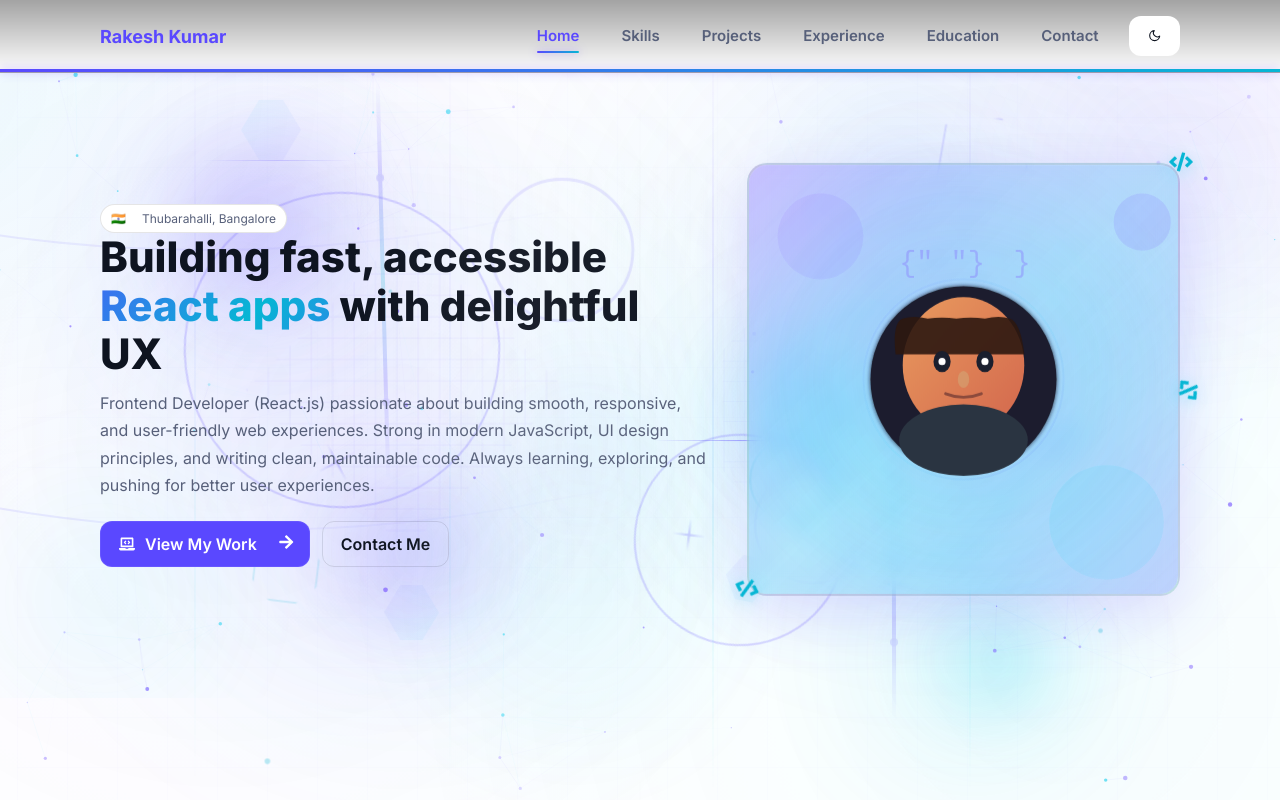
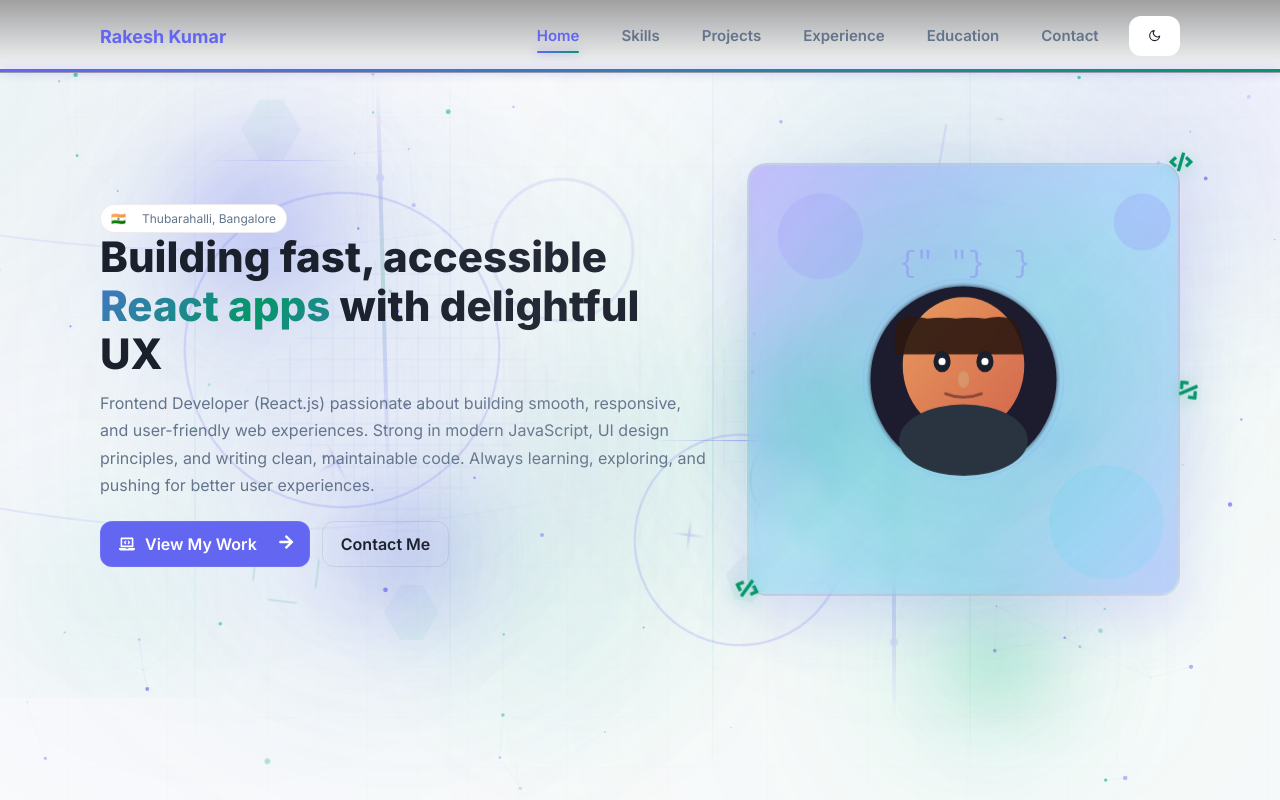
Before and after one commit to Rakesh19k/rakesh-portfolio, a React (Vite) app: page / in a window 1280 px wide. Shown: the top 800 px of the page. Built offline with nearby package versions, Linux system fonts and the light colour scheme.

Commit message:
Update color scheme in App.css and index.css for a modern aesthetic. Adjust background graphics in BackgroundGraphics component to reflect new color palette. Enhance Contact and ThemeToggle components with updated color properties for consistency across the application.

```diff
--- a/src/App.css
+++ b/src/App.css
@@ -17,7 +17,7 @@
   background: linear-gradient(90deg, var(--primary), var(--accent));
   transform-origin: left;
   z-index: 51;
-  box-shadow: 0 0 10px rgba(124, 92, 255, 0.5);
+  box-shadow: 0 0 10px rgba(99, 102, 241, 0.5);
 }
 
 .nav {
@@ -57,7 +57,7 @@
 
 .nav-link:hover {
   color: var(--text);
-  background: rgba(124, 92, 255, 0.1);
+  background: rgba(99, 102, 241, 0.1);
 }
 
 .nav-link.active {
@@ -72,7 +72,7 @@
   height: 2px;
   background: linear-gradient(90deg, var(--primary), var(--accent));
   border-radius: 2px;
-  box-shadow: 0 0 8px rgba(124, 92, 255, 0.6);
+  box-shadow: 0 0 8px rgba(99, 102, 241, 0.6);
 }
 
 .mobile-menu-btn {
@@ -122,7 +122,7 @@
 }
 
 .mobile-nav-link.active {
-  background: rgba(124, 92, 255, 0.15);
+  background: rgba(99, 102, 241, 0.15);
   color: var(--primary);
   border-left: 3px solid var(--primary);
 }
@@ -169,7 +169,7 @@
 .hero-bg-circle-1 {
   width: 400px;
   height: 400px;
-  background: radial-gradient(circle, rgba(124, 92, 255, 0.3), transparent 70%);
+  background: radial-gradient(circle, rgba(99, 102, 241, 0.3), transparent 70%);
   top: -100px;
   right: -100px;
 }
@@ -177,7 +177,7 @@
 .hero-bg-circle-2 {
   width: 300px;
   height: 300px;
-  background: radial-gradient(circle, rgba(34, 211, 238, 0.25), transparent 70%);
+  background: radial-gradient(circle, rgba(16, 185, 129, 0.25), transparent 70%);
   bottom: -50px;
   left: -50px;
 }
@@ -278,7 +278,7 @@
   overflow: visible;
   border: 2px solid var(--border);
   background: linear-gradient(135deg, rgba(124,92,255,0.2), rgba(34,211,238,0.15));
-  box-shadow: 0 20px 60px rgba(124, 92, 255, 0.2),
+  box-shadow: 0 20px 60px rgba(99, 102, 241, 0.2),
               0 0 0 1px rgba(255, 255, 255, 0.1),
               inset 0 1px 0 rgba(255, 255, 255, 0.1);
   z-index: 1;
@@ -300,7 +300,7 @@
   position: absolute;
   inset: -20px;
   border-radius: 24px;
-  background: radial-gradient(circle at 50% 50%, rgba(124, 92, 255, 0.3), rgba(34, 211, 238, 0.2), transparent 70%);
+  background: radial-gradient(circle at 50% 50%, rgba(99, 102, 241, 0.3), rgba(16, 185, 129, 0.2), transparent 70%);
   filter: blur(20px);
   z-index: -1;
   opacity: 0.6;
@@ -327,7 +327,7 @@
   font-size: 24px;
   z-index: 2;
   pointer-events: none;
-  filter: drop-shadow(0 4px 8px rgba(34, 211, 238, 0.4));
+  filter: drop-shadow(0 4px 8px rgba(16, 185, 129, 0.4));
 }
 
 .floating-icon-1 {
@@ -415,10 +415,10 @@
   opacity: 1;
 }
 .skill-card:hover {
-  box-shadow: 0 10px 40px rgba(124, 92, 255, 0.2),
-              0 0 0 1px rgba(124, 92, 255, 0.3),
+  box-shadow: 0 10px 40px rgba(99, 102, 241, 0.2),
+              0 0 0 1px rgba(99, 102, 241, 0.3),
               inset 0 1px 0 rgba(255, 255, 255, 0.1);
-  border-color: rgba(124, 92, 255, 0.4);
+  border-color: rgba(99, 102, 241, 0.4);
 }
 .skill-title { font-weight: 700; }
 .skill-desc { color: var(--muted); font-size: 14px; }
@@ -436,7 +436,7 @@
   height: 100%;
   background: linear-gradient(90deg, var(--primary), var(--accent));
   border-radius: 999px;
-  box-shadow: 0 0 10px rgba(124, 92, 255, 0.5);
+  box-shadow: 0 0 10px rgba(99, 102, 241, 0.5);
   position: relative;
   overflow: hidden;
   transition: box-shadow 0.3s ease;
@@ -473,7 +473,7 @@
 }
 .project-card:hover {
   box-shadow: 0 20px 60px rgba(0, 0, 0, 0.2),
-              0 0 0 1px rgba(124, 92, 255, 0.2);
+              0 0 0 1px rgba(99, 102, 241, 0.2);
 }
 
 @media (max-width: 768px) {
@@ -513,7 +513,7 @@
 .project-overlay {
   position: absolute;
   inset: 0;
-  background: linear-gradient(135deg, rgba(124, 92, 255, 0.3), rgba(34, 211, 238, 0.3));
+  background: linear-gradient(135deg, rgba(99, 102, 241, 0.3), rgba(16, 185, 129, 0.3));
   opacity: 0;
   transition: opacity 0.3s ease;
   backdrop-filter: blur(2px);
@@ -538,13 +538,13 @@
   border-radius: 8px;
   text-decoration: none;
   font-weight: 600;
-  box-shadow: 0 4px 20px rgba(124, 92, 255, 0.4);
+  box-shadow: 0 4px 20px rgba(99, 102, 241, 0.4);
   transition: all 0.3s ease;
 }
 
 .project-overlay-btn:hover {
   background: var(--primary-600);
-  box-shadow: 0 6px 30px rgba(124, 92, 255, 0.6);
+  box-shadow: 0 6px 30px rgba(99, 102, 241, 0.6);
 }
 
 .tech-tag {
@@ -608,8 +608,8 @@
   height: 12px;
   border-radius: 999px;
   background: var(--primary);
-  box-shadow: 0 0 0 6px rgba(124, 92, 255, 0.18),
-              0 0 20px rgba(124, 92, 255, 0.3);
+  box-shadow: 0 0 0 6px rgba(99, 102, 241, 0.18),
+              0 0 20px rgba(99, 102, 241, 0.3);
   transition: all 0.3s ease;
   position: relative;
   z-index: 2;
@@ -626,8 +626,8 @@
 }
 
 .timeline-bullet:hover {
-  box-shadow: 0 0 0 8px rgba(124, 92, 255, 0.25),
-              0 0 30px rgba(124, 92, 255, 0.5);
+  box-shadow: 0 0 0 8px rgba(99, 102, 241, 0.25),
+              0 0 30px rgba(99, 102, 241, 0.5);
   transform: scale(1.2);
 }
 
@@ -664,7 +664,7 @@
 
 .timeline-content:hover {
   border-left-color: var(--primary);
-  box-shadow: 0 8px 24px rgba(124, 92, 255, 0.15);
+  box-shadow: 0 8px 24px rgba(99, 102, 241, 0.15);
   transform: translateX(5px);
 }
 
@@ -836,7 +836,7 @@
 .textarea-enhanced:focus {
   outline: none;
   border-color: var(--primary);
-  box-shadow: 0 0 0 4px rgba(124, 92, 255, 0.1);
+  box-shadow: 0 0 0 4px rgba(99, 102, 241, 0.1);
   background: var(--bg-soft);
 }
 
@@ -950,9 +950,9 @@
 }
 
 .education-card:hover {
-  box-shadow: 0 20px 40px rgba(124, 92, 255, 0.2),
-              0 0 0 1px rgba(124, 92, 255, 0.2);
-  border-color: rgba(124, 92, 255, 0.3);
+  box-shadow: 0 20px 40px rgba(99, 102, 241, 0.2),
+              0 0 0 1px rgba(99, 102, 241, 0.2);
+  border-color: rgba(99, 102, 241, 0.3);
 }
 
 .education-card:hover::before {
@@ -968,16 +968,16 @@
   width: 48px;
   height: 48px;
   border-radius: 12px;
-  background: rgba(124, 92, 255, 0.1);
-  border: 2px solid rgba(124, 92, 255, 0.2);
+  background: rgba(99, 102, 241, 0.1);
+  border: 2px solid rgba(99, 102, 241, 0.2);
   transition: all 0.3s ease;
   flex-shrink: 0;
 }
 
 .education-card:hover .education-icon {
-  background: rgba(124, 92, 255, 0.2);
+  background: rgba(99, 102, 241, 0.2);
   border-color: var(--primary);
-  box-shadow: 0 0 20px rgba(124, 92, 255, 0.3);
+  box-shadow: 0 0 20px rgba(99, 102, 241, 0.3);
   transform: scale(1.05);
 }
 
@@ -1000,8 +1000,8 @@
   align-items: center;
   padding: 8px 16px;
   border-radius: 20px;
-  background: linear-gradient(135deg, rgba(124, 92, 255, 0.15), rgba(34, 211, 238, 0.15));
-  border: 1px solid rgba(124, 92, 255, 0.3);
+  background: linear-gradient(135deg, rgba(99, 102, 241, 0.15), rgba(16, 185, 129, 0.15));
+  border: 1px solid rgba(99, 102, 241, 0.3);
   backdrop-filter: blur(10px);
   transition: all 0.3s ease;
   position: relative;
@@ -1025,9 +1025,9 @@
 }
 
 .education-card:hover .education-year-tag {
-  background: linear-gradient(135deg, rgba(124, 92, 255, 0.25), rgba(34, 211, 238, 0.25));
+  background: linear-gradient(135deg, rgba(99, 102, 241, 0.25), rgba(16, 185, 129, 0.25));
   border-color: var(--primary);
-  box-shadow: 0 4px 12px rgba(124, 92, 255, 0.3);
+  box-shadow: 0 4px 12px rgba(99, 102, 241, 0.3);
 }
 
 .year-text {
@@ -1050,7 +1050,7 @@
   position: relative;
   border-top: 1px solid var(--border);
   margin-top: 48px;
-  background: linear-gradient(180deg, transparent, rgba(124, 92, 255, 0.03));
+  background: linear-gradient(180deg, transparent, rgba(99, 102, 241, 0.03));
 }
 
 .footer-content {
@@ -1125,9 +1125,9 @@
 }
 
 .footer-tech-item:hover {
-  background: rgba(124, 92, 255, 0.1);
+  background: rgba(99, 102, 241, 0.1);
   border-color: var(--primary);
-  box-shadow: 0 4px 12px rgba(124, 92, 255, 0.2);
+  box-shadow: 0 4px 12px rgba(99, 102, 241, 0.2);
 }
 
 .footer-social {
@@ -1154,7 +1154,7 @@
 .footer-social-link:hover {
   background: var(--surface);
   border-color: var(--primary);
-  box-shadow: 0 4px 12px rgba(124, 92, 255, 0.2);
+  box-shadow: 0 4px 12px rgba(99, 102, 241, 0.2);
   transform: translateY(-2px);
 }
 
@@ -1175,7 +1175,7 @@
 .footer-email:hover {
   color: var(--primary);
   border-color: var(--primary);
-  background: rgba(124, 92, 255, 0.1);
+  background: rgba(99, 102, 241, 0.1);
 }
 
 .footer-copyright {
@@ -1219,7 +1219,7 @@
 }
 
 .footer-stat-item:hover {
-  background: rgba(124, 92, 255, 0.05);
+  background: rgba(99, 102, 241, 0.05);
   border-color: var(--primary);
 }
 
@@ -1231,7 +1231,7 @@
   width: 32px;
   height: 32px;
   border-radius: 6px;
-  background: rgba(124, 92, 255, 0.1);
+  background: rgba(99, 102, 241, 0.1);
 }
 
 .footer-stat-content {
@@ -1282,8 +1282,8 @@
   align-items: center;
   padding: 8px 12px;
   border-radius: 8px;
-  background: rgba(124, 92, 255, 0.1);
-  border: 1px solid rgba(124, 92, 255, 0.2);
+  background: rgba(99, 102, 241, 0.1);
+  border: 1px solid rgba(99, 102, 241, 0.2);
   color: var(--primary);
   font-size: 12px;
   font-weight: 500;
@@ -1326,7 +1326,7 @@
   align-items: center;
   justify-content: center;
   z-index: 1000;
-  box-shadow: 0 4px 20px rgba(124, 92, 255, 0.4),
+  box-shadow: 0 4px 20px rgba(99, 102, 241, 0.4),
               0 0 0 1px rgba(255, 255, 255, 0.1);
   transition: all 0.3s cubic-bezier(0.4, 0, 0.2, 1);
   backdrop-filter: blur(10px);
@@ -1334,7 +1334,7 @@
 
 .scroll-to-top-btn:hover {
   transform: translateY(-4px) scale(1.05);
-  box-shadow: 0 8px 30px rgba(124, 92, 255, 0.6),
+  box-shadow: 0 8px 30px rgba(99, 102, 241, 0.6),
               0 0 0 1px rgba(255, 255, 255, 0.2);
   background: linear-gradient(135deg, var(--primary-600), var(--accent));
 }
@@ -1389,7 +1389,7 @@
 .blob-1 {
   width: 400px;
   height: 400px;
-  background: radial-gradient(circle, rgba(124, 92, 255, 0.4), transparent 70%);
+  background: radial-gradient(circle, rgba(99, 102, 241, 0.4), transparent 70%);
   top: 10%;
   left: 5%;
   animation-duration: 25s;
@@ -1398,7 +1398,7 @@
 .blob-2 {
   width: 350px;
   height: 350px;
-  background: radial-gradient(circle, rgba(34, 211, 238, 0.35), transparent 70%);
+  background: radial-gradient(circle, rgba(16, 185, 129, 0.35), transparent 70%);
   top: 60%;
   right: 10%;
   animation-duration: 30s;
@@ -1408,7 +1408,7 @@
 .blob-3 {
   width: 300px;
   height: 300px;
-  background: radial-gradient(circle, rgba(124, 92, 255, 0.3), transparent 70%);
+  background: radial-gradient(circle, rgba(99, 102, 241, 0.3), transparent 70%);
   bottom: 15%;
   left: 15%;
   animation-duration: 22s;
@@ -1418,7 +1418,7 @@
 .blob-4 {
   width: 380px;
   height: 380px;
-  background: radial-gradient(circle, rgba(34, 211, 238, 0.3), transparent 70%);
+  background: radial-gradient(circle, rgba(16, 185, 129, 0.3), transparent 70%);
   top: 30%;
   right: 20%;
   animation-duration: 28s;
@@ -1428,7 +1428,7 @@
 .blob-5 {
   width: 320px;
   height: 320px;
-  background: radial-gradient(circle, rgba(124, 92, 255, 0.25), transparent 70%);
+  background: radial-gradient(circle, rgba(99, 102, 241, 0.25), transparent 70%);
   bottom: 30%;
   right: 5%;
   animation-duration: 24s;
@@ -1438,7 +1438,7 @@
 .blob-6 {
   width: 360px;
   height: 360px;
-  background: radial-gradient(circle, rgba(34, 211, 238, 0.28), transparent 70%);
+  background: radial-gradient(circle, rgba(16, 185, 129, 0.28), transparent 70%);
   top: 50%;
   left: 30%;
   animation-duration: 26s;
@@ -1469,8 +1469,8 @@
   position: absolute;
   inset: 0;
   background-image:
-    linear-gradient(rgba(124, 92, 255, 0.03) 1px, transparent 1px),
-    linear-gradient(90deg, rgba(124, 92, 255, 0.03) 1px, transparent 1px);
+    linear-gradient(rgba(99, 102, 241, 0.03) 1px, transparent 1px),
+    linear-gradient(90deg, rgba(99, 102, 241, 0.03) 1px, transparent 1px);
   background-size: 50px 50px;
   opacity: 0.4;
   animation: grid-move 20s linear infinite;
@@ -1493,8 +1493,8 @@
   background: linear-gradient(
     180deg,
     transparent,
-    rgba(124, 92, 255, 0.2),
-    rgba(34, 211, 238, 0.2),
+    rgba(99, 102, 241, 0.2),
+    rgba(16, 185, 129, 0.2),
     transparent
   );
   opacity: 0.3;
@@ -1545,7 +1545,7 @@
 .orb-1 {
   width: 200px;
   height: 200px;
-  background: radial-gradient(circle, rgba(124, 92, 255, 0.4), transparent 70%);
+  background: radial-gradient(circle, rgba(99, 102, 241, 0.4), transparent 70%);
   top: 20%;
   left: 10%;
   animation-duration: 18s;
@@ -1554,7 +1554,7 @@
 .orb-2 {
   width: 150px;
   height: 150px;
-  background: radial-gradient(circle, rgba(34, 211, 238, 0.4), transparent 70%);
+  background: radial-gradient(circle, rgba(16, 185, 129, 0.4), transparent 70%);
   top: 70%;
   right: 15%;
   animation-duration: 20s;
@@ -1564,7 +1564,7 @@
 .orb-3 {
   width: 180px;
   height: 180px;
-  background: radial-gradient(circle, rgba(124, 92, 255, 0.35), transparent 70%);
+  background: radial-gradient(circle, rgba(99, 102, 241, 0.35), transparent 70%);
   bottom: 20%;
   left: 25%;
   animation-duration: 16s;
@@ -1574,7 +1574,7 @@
 .orb-4 {
   width: 160px;
   height: 160px;
-  background: radial-gradient(circle, rgba(34, 211, 238, 0.35), transparent 70%);
+  background: radial-gradient(circle, rgba(16, 185, 129, 0.35), transparent 70%);
   top: 40%;
   right: 30%;
   animation-duration: 22s;
@@ -1691,8 +1691,8 @@
   opacity: 0.2;
   background: radial-gradient(
     circle,
-    rgba(124, 92, 255, 0.3),
-    rgba(34, 211, 238, 0.2),
+    rgba(99, 102, 241, 0.3),
+    rgba(16, 185, 129, 0.2),
     transparent
   );
   animation: mesh-pulse 15s ease-in-out infinite;
@@ -1776,7 +1776,7 @@
   position: absolute;
   width: 60px;
   height: 60px;
-  background: linear-gradient(135deg, rgba(124, 92, 255, 0.2), rgba(34, 211, 238, 0.2));
+  background: linear-gradient(135deg, rgba(99, 102, 241, 0.2), rgba(16, 185, 129, 0.2));
   clip-path: polygon(30% 0%, 70% 0%, 100% 50%, 70% 100%, 30% 100%, 0% 50%);
   opacity: 0.3;
   animation: hexagon-float 12s ease-in-out infinite;
@@ -2163,9 +2163,9 @@
   opacity: 0.25;
   background: conic-gradient(
     from 0deg,
-    rgba(124, 92, 255, 0.4),
-    rgba(34, 211, 238, 0.4),
-    rgba(124, 92, 255, 0.4)
+    rgba(99, 102, 241, 0.4),
+    rgba(16, 185, 129, 0.4),
+    rgba(99, 102, 241, 0.4)
   );
   animation: gradient-orb-rotate 15s linear infinite;
 }
@@ -2212,10 +2212,10 @@
   height: 300px;
   opacity: 0.15;
   background-image:
-    linear-gradient(rgba(124, 92, 255, 0.3) 1px, transparent 1px),
-    linear-gradient(90deg, rgba(124, 92, 255, 0.3) 1px, transparent 1px);
+    linear-gradient(rgba(99, 102, 241, 0.3) 1px, transparent 1px),
+    linear-gradient(90deg, rgba(99, 102, 241, 0.3) 1px, transparent 1px);
   background-size: 20px 20px;
-  border: 1px solid rgba(124, 92, 255, 0.2);
+  border: 1px solid rgba(99, 102, 241, 0.2);
   animation: network-pulse 8s ease-in-out infinite;
 }
 
--- a/src/components/Hero.jsx
+++ b/src/components/Hero.jsx
@@ -115,7 +115,7 @@ export default function Hero() {
               href="#projects"
               whileHover={{
                 scale: 1.05,
-                boxShadow: "0 10px 30px rgba(124, 92, 255, 0.4)"
+                boxShadow: "0 10px 30px rgba(99, 102, 241, 0.4)"
               }}
               whileTap={{ scale: 0.95 }}
             >
@@ -158,7 +158,7 @@ export default function Hero() {
             whileHover={{
               scale: 1.08,
               rotate: 3,
-              boxShadow: "0 30px 80px rgba(124, 92, 255, 0.3)"
+              boxShadow: "0 30px 80px rgba(99, 102, 241, 0.3)"
             }}
             animate={{
               y: [0, -10, 0],
--- a/src/components/Projects.jsx
+++ b/src/components/Projects.jsx
@@ -138,7 +138,7 @@ export default function Projects() {
                       whileHover={{
                         scale: 1.15,
                         y: -3,
-                        boxShadow: "0 4px 12px rgba(124, 92, 255, 0.3)"
+                        boxShadow: "0 4px 12px rgba(99, 102, 241, 0.3)"
                       }}
                     >
                       {t}
--- a/src/components/Skills.jsx
+++ b/src/components/Skills.jsx
@@ -118,7 +118,7 @@ export default function Skills() {
                     viewport={{ once: true }}
                     transition={{ duration: 1, delay: index * 0.1, ease: "easeOut" }}
                     whileHover={{
-                      boxShadow: "0 0 20px rgba(124, 92, 255, 0.8)"
+                      boxShadow: "0 0 20px rgba(99, 102, 241, 0.8)"
                     }}
                   />
                 </div>
--- a/src/components/ThemeToggle.jsx
+++ b/src/components/ThemeToggle.jsx
@@ -19,33 +19,35 @@ export default function ThemeToggle() {
 
     // Set CSS custom properties based on theme
     if (isDark) {
-      root.style.setProperty('--bg', '#0b0f17')
-      root.style.setProperty('--bg-soft', '#0f1624')
-      root.style.setProperty('--surface', '#121826')
-      root.style.setProperty('--text', '#e6eaf2')
-      root.style.setProperty('--muted', '#9aa4b2')
-      root.style.setProperty('--primary', '#7c5cff')
-      root.style.setProperty('--primary-600', '#6b46ff')
-      root.style.setProperty('--accent', '#22d3ee')
-      root.style.setProperty('--card', 'rgba(255, 255, 255, 0.06)')
-      root.style.setProperty('--border', 'rgba(255, 255, 255, 0.12)')
+      // Modern dark theme with warm tones
+      root.style.setProperty('--bg', '#0f1419')
+      root.style.setProperty('--bg-soft', '#1a1f2e')
+      root.style.setProperty('--surface', '#1e2432')
+      root.style.setProperty('--text', '#e8edf3')
+      root.style.setProperty('--muted', '#8b95a7')
+      root.style.setProperty('--primary', '#6366f1')
+      root.style.setProperty('--primary-600', '#4f46e5')
+      root.style.setProperty('--accent', '#10b981')
+      root.style.setProperty('--card', 'rgba(255, 255, 255, 0.05)')
+      root.style.setProperty('--border', 'rgba(255, 255, 255, 0.1)')
     } else {
-      root.style.setProperty('--bg', '#ffffff')
-      root.style.setProperty('--bg-soft', '#f6f8fb')
+      // Modern light theme with soft colors
+      root.style.setProperty('--bg', '#fafbfc')
+      root.style.setProperty('--bg-soft', '#f5f7fa')
       root.style.setProperty('--surface', '#ffffff')
-      root.style.setProperty('--text', '#0e1420')
-      root.style.setProperty('--muted', '#57607a')
-      root.style.setProperty('--primary', '#5a48ff')
-      root.style.setProperty('--primary-600', '#4636e6')
-      root.style.setProperty('--accent', '#06b6d4')
-      root.style.setProperty('--card', 'rgba(10, 12, 16, 0.06)')
-      root.style.setProperty('--border', 'rgba(3, 7, 18, 0.1)')
+      root.style.setProperty('--text', '#1a202c')
+      root.style.setProperty('--muted', '#64748b')
+      root.style.setProperty('--primary', '#6366f1')
+      root.style.setProperty('--primary-600', '#4f46e5')
+      root.style.setProperty('--accent', '#059669')
+      root.style.setProperty('--card', 'rgba(15, 20, 25, 0.04)')
+      root.style.setProperty('--border', 'rgba(15, 20, 25, 0.08)')
     }
 
-    // Update body background
+    // Update body background with new theme colors
     document.body.style.background = isDark
-      ? 'radial-gradient(1200px 800px at 90% -10%, rgba(124, 92, 255, 0.16), transparent 60%), radial-gradient(900px 700px at -10% 10%, rgba(34, 211, 238, 0.12), transparent 60%), #0b0f17'
-      : 'radial-gradient(1200px 800px at 90% -10%, rgba(124, 92, 255, 0.08), transparent 60%), radial-gradient(900px 700px at -10% 10%, rgba(34, 211, 238, 0.08), transparent 60%), #ffffff'
+      ? 'radial-gradient(1200px 800px at 90% -10%, rgba(99, 102, 241, 0.15), transparent 60%), radial-gradient(900px 700px at -10% 10%, rgba(16, 185, 129, 0.1), transparent 60%), #0f1419'
+      : 'radial-gradient(1200px 800px at 90% -10%, rgba(99, 102, 241, 0.06), transparent 60%), radial-gradient(900px 700px at -10% 10%, rgba(5, 150, 105, 0.06), transparent 60%), #fafbfc'
 
     // Save to localStorage
     localStorage.setItem('theme', theme)
--- a/src/index.css
+++ b/src/index.css
@@ -1,15 +1,15 @@
 :root {
   /* Default dark theme - will be overridden by ThemeToggle component */
-  --bg: #0b0f17;
-  --bg-soft: #0f1624;
-  --surface: #121826;
-  --text: #e6eaf2;
-  --muted: #9aa4b2;
-  --primary: #7c5cff;
-  --primary-600: #6b46ff;
-  --accent: #22d3ee;
-  --card: rgba(255, 255, 255, 0.06);
-  --border: rgba(255, 255, 255, 0.12);
+  --bg: #0f1419;
+  --bg-soft: #1a1f2e;
+  --surface: #1e2432;
+  --text: #e8edf3;
+  --muted: #8b95a7;
+  --primary: #6366f1;
+  --primary-600: #4f46e5;
+  --accent: #10b981;
+  --card: rgba(255, 255, 255, 0.05);
+  --border: rgba(255, 255, 255, 0.1);
 }
 
 * {
@@ -46,8 +46,8 @@ html {
 body {
   margin: 0;
   font-family: Inter, ui-sans-serif, system-ui, -apple-system, Segoe UI, Roboto, Helvetica, Arial, "Apple Color Emoji", "Segoe UI Emoji";
-  background: radial-gradient(1200px 800px at 90% -10%, rgba(124, 92, 255, 0.16), transparent 60%),
-              radial-gradient(900px 700px at -10% 10%, rgba(34, 211, 238, 0.12), transparent 60%),
+  background: radial-gradient(1200px 800px at 90% -10%, rgba(99, 102, 241, 0.15), transparent 60%),
+              radial-gradient(900px 700px at -10% 10%, rgba(16, 185, 129, 0.1), transparent 60%),
               var(--bg);
   color: var(--text);
   -webkit-font-smoothing: antialiased;
@@ -64,8 +64,8 @@ body::before {
   right: 0;
   bottom: 0;
   background:
-    radial-gradient(circle at 20% 50%, rgba(124, 92, 255, 0.05) 0%, transparent 50%),
-    radial-gradient(circle at 80% 80%, rgba(34, 211, 238, 0.05) 0%, transparent 50%);
+    radial-gradient(circle at 20% 50%, rgba(99, 102, 241, 0.04) 0%, transparent 50%),
+    radial-gradient(circle at 80% 80%, rgba(16, 185, 129, 0.04) 0%, transparent 50%);
   pointer-events: none;
   z-index: 0;
   animation: background-shift 20s ease-in-out infinite;
@@ -172,9 +172,9 @@ img { display: block; max-width: 100%; }
 }
 
 .glass:hover {
-  border-color: rgba(124, 92, 255, 0.3);
+  border-color: rgba(99, 102, 241, 0.3);
   box-shadow: 0 8px 32px rgba(0, 0, 0, 0.12),
-              0 0 0 1px rgba(124, 92, 255, 0.1);
+              0 0 0 1px rgba(99, 102, 241, 0.1);
 }
 
 .btn {
@@ -214,7 +214,7 @@ img { display: block; max-width: 100%; }
 .btn:hover {
   transform: translateY(-2px);
   box-shadow: 0 10px 24px rgba(92, 78, 255, 0.35),
-              0 0 0 1px rgba(124, 92, 255, 0.2);
+              0 0 0 1px rgba(99, 102, 241, 0.2);
 }
 
 .btn.secondary {
@@ -224,7 +224,7 @@ img { display: block; max-width: 100%; }
 }
 
 .btn.secondary:hover {
-  background: rgba(124, 92, 255, 0.1);
+  background: rgba(99, 102, 241, 0.1);
   border-color: var(--primary);
   color: var(--primary);
 }
```
Also changed, not shown: src/components/BackgroundGraphics.jsx (+4 -4 lines), src/components/Contact.jsx (+5 -5 lines).
